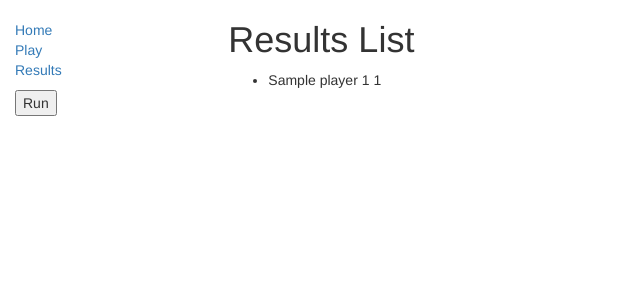
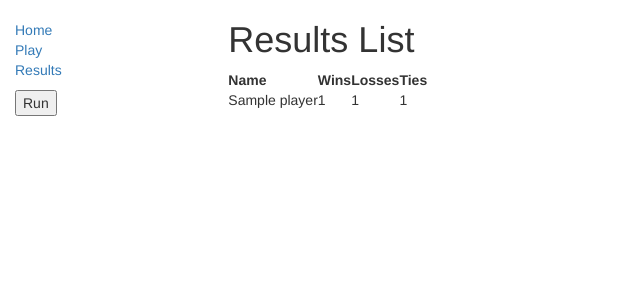
Before and after one commit to arg01/Castles, a Django app: page /game/results/ in a window 1280 px wide. Shown: the top 300 px of the page, without its empty margins (0-640 px from the left). Run offline with Django 3.2, Linux system fonts and the light colour scheme; tables that the repository leaves empty hold one stand-in row (values such as "Sample post"); some libraries are stand-ins or nearby versions.

Commit message:
Change layout

```diff
--- a/game/templates/game/players_list.html
+++ b/game/templates/game/players_list.html
@@ -4,15 +4,24 @@
     <h1>Results List</h1>
 
     {% if players_list %}
-    <ul>
+    <table>
+      <tr>
+        <th>Name</th>
+        <th>Wins</th>
+        <th>Losses</th>
+        <th>Ties</th>
+      </tr>
 
       {% for player in players_list %}
-      <li>
-        {{ player.name }} {{player.wins}} {{player.losses}}
-      </li>
+      <tr>
+        <td> {{ player.name }}</td>
+        <td> {{player.wins}} </td>
+        <td> {{player.losses}} </td>
+        <td> {{player.ties}} </td>
+      </tr>
       {% endfor %}
 
-    </ul>
+    </table>
     {% else %}
       <p>No games played</p>
     {% endif %}
--- a/game/views.py
+++ b/game/views.py
@@ -99,4 +99,10 @@ def run_script(request):
             n+=1
         print(loop)
         loop+=1
+    playLoop=0
+    while playLoop<playerNo:
+        player = players.objects.get(pk=keys[playLoop])
+        player.played=True
+        player.save()
+        playLoop+=1
     return HttpResponseRedirect('/game/results')
```
